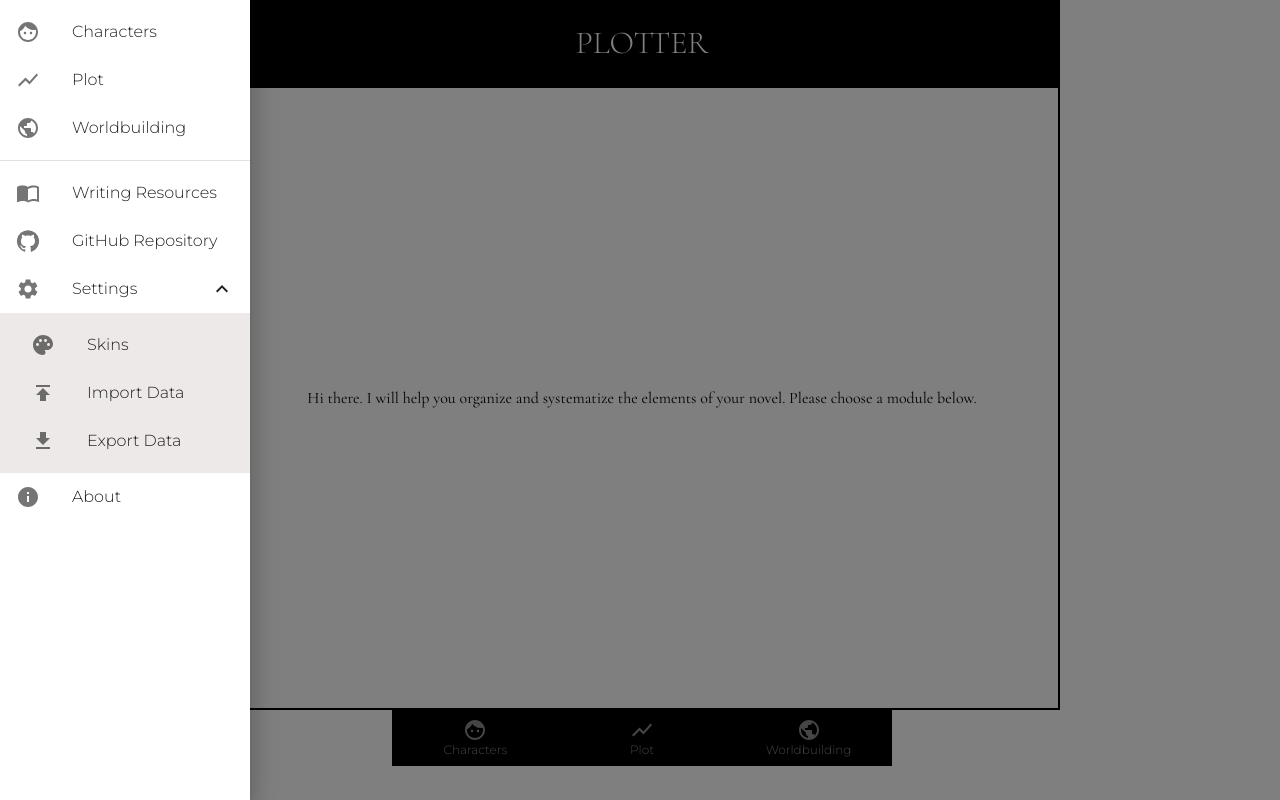
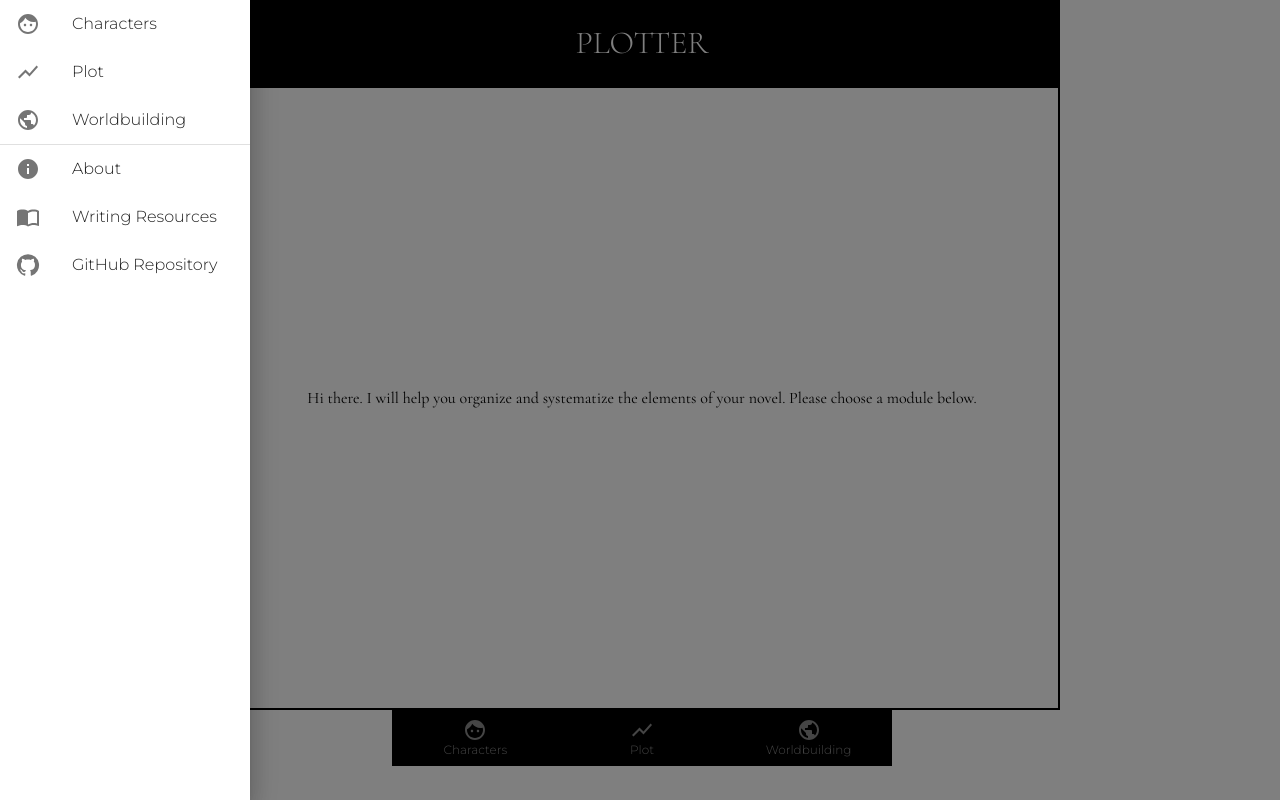
Before and after one commit to merewif/plotter, a React (Create React App) app: page / in a window 1280 px wide. Both pictures are taken after a click on the button 32 px from the left and 18 px from the top of the page. Built offline with nearby package versions, Linux system fonts and the light colour scheme.

Commit message:
Adding MUI Dialogs to Menu.

```diff
--- a/src/components/menu/Drawer.js
+++ b/src/components/menu/Drawer.js
@@ -37,12 +37,7 @@
   const [open, setOpen] = React.useState(true);
   const [state, setState] = React.useState({
     left: false,
-    right: false,
   });
-
-  const handleClick = () => {
-    setOpen(!open);
-  };
 
   const toggleDrawer = (anchor, open) => (event) => {
     event.stopPropagation();
@@ -63,7 +58,7 @@
       role="presentation"
       ModalProps={{ onBackdropClick: toggleDrawer(anchor, false) }}
     >
-      <List onClick={toggleDrawer(anchor, false)}>
+      <List onClick={toggleDrawer(anchor, false)} sx={{ padding: 0 }}>
         <ListItemButton
           component="a"
           onClick={() => {
@@ -92,9 +87,21 @@
           </ListItemIcon>
           <ListItemText primary="Worldbuilding" />
         </ListItemButton>
+        <Divider />
+
+        <ListItemButton
+          component="a"
+          onClick={() => {
+            navigate("/about");
+          }}
+        >
+          <ListItemIcon>
+            <InfoIcon />
+          </ListItemIcon>
+          <ListItemText primary="About" />
+        </ListItemButton>
       </List>
-      <Divider />
-      <List>
+      <List sx={{ padding: 0 }}>
         <ListItemButton component="a">
           <ListItemIcon>
             <ImportContactsIcon />
@@ -114,7 +121,7 @@
           <ListItemText primary="GitHub Repository" />
         </ListItemButton>
 
-        <ListItemButton onClick={handleClick}>
+        {/* <ListItemButton onClick={handleClick}>
           <ListItemIcon>
             <SettingsIcon />
           </ListItemIcon>
@@ -135,14 +142,7 @@
             <ImportDialogButton />
             <ExportDialogButton />
           </List>
-        </Collapse>
-
-        <ListItemButton component="a">
-          <ListItemIcon>
-            <InfoIcon />
-          </ListItemIcon>
-          <ListItemText primary="About" />
-        </ListItemButton>
+        </Collapse>*/}
       </List>
     </Box>
   );
--- a/src/components/mui/ExportDialog.jsx
+++ b/src/components/mui/ExportDialog.jsx
@@ -19,28 +19,28 @@
   };
 
   const handleListItemClick = (value) => {
-    onClose(value);
+    // Click function here.
   };
 
   return (
     <Dialog onClose={handleClose} open={open}>
       <DialogTitle>Export Data</DialogTitle>
       <List sx={{ pt: 0, width: 300 }}>
-        <ListItemButton component="a">
+        <ListItemButton component="a" onClick={handleListItemClick}>
           <ListItemIcon>
             <FaceIcon />
           </ListItemIcon>
           <ListItemText primary="Characters" />
         </ListItemButton>
 
-        <ListItemButton component="a">
+        <ListItemButton component="a" onClick={handleListItemClick}>
           <ListItemIcon>
             <ShowChartIcon />
           </ListItemIcon>
           <ListItemText primary="Plot" />
         </ListItemButton>
 
-        <ListItemButton component="a">
+        <ListItemButton component="a" onClick={handleListItemClick}>
           <ListItemIcon>
             <PublicIcon />
           </ListItemIcon>
@@ -59,7 +59,7 @@
 
 export default function ExportDialogButton() {
   const [open, setOpen] = React.useState(false);
-  const [selectedValue, setSelectedValue] = React.useState();
+  const [selectedValue, setSelectedValue] = React.useState("");
 
   const handleClickOpen = () => {
     setOpen(true);
--- a/src/components/mui/ImportDialog.jsx
+++ b/src/components/mui/ImportDialog.jsx
@@ -19,7 +19,7 @@
   };
 
   const handleListItemClick = (value) => {
-    onClose(value);
+    // Click function here.
   };
 
   return (
@@ -59,7 +59,7 @@
 
 export default function ImportDialogButton() {
   const [open, setOpen] = React.useState(false);
-  const [selectedValue, setSelectedValue] = React.useState();
+  const [selectedValue, setSelectedValue] = React.useState("");
 
   const handleClickOpen = () => {
     setOpen(true);
```
